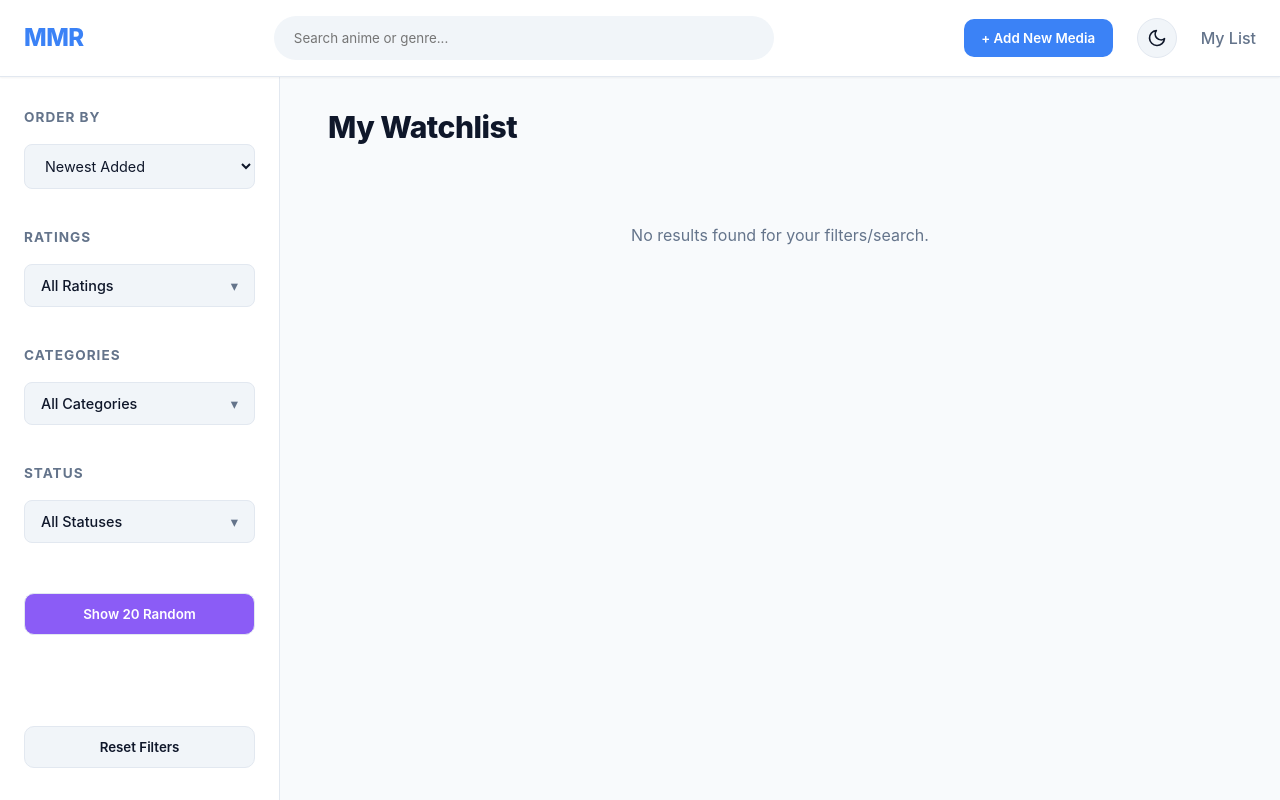
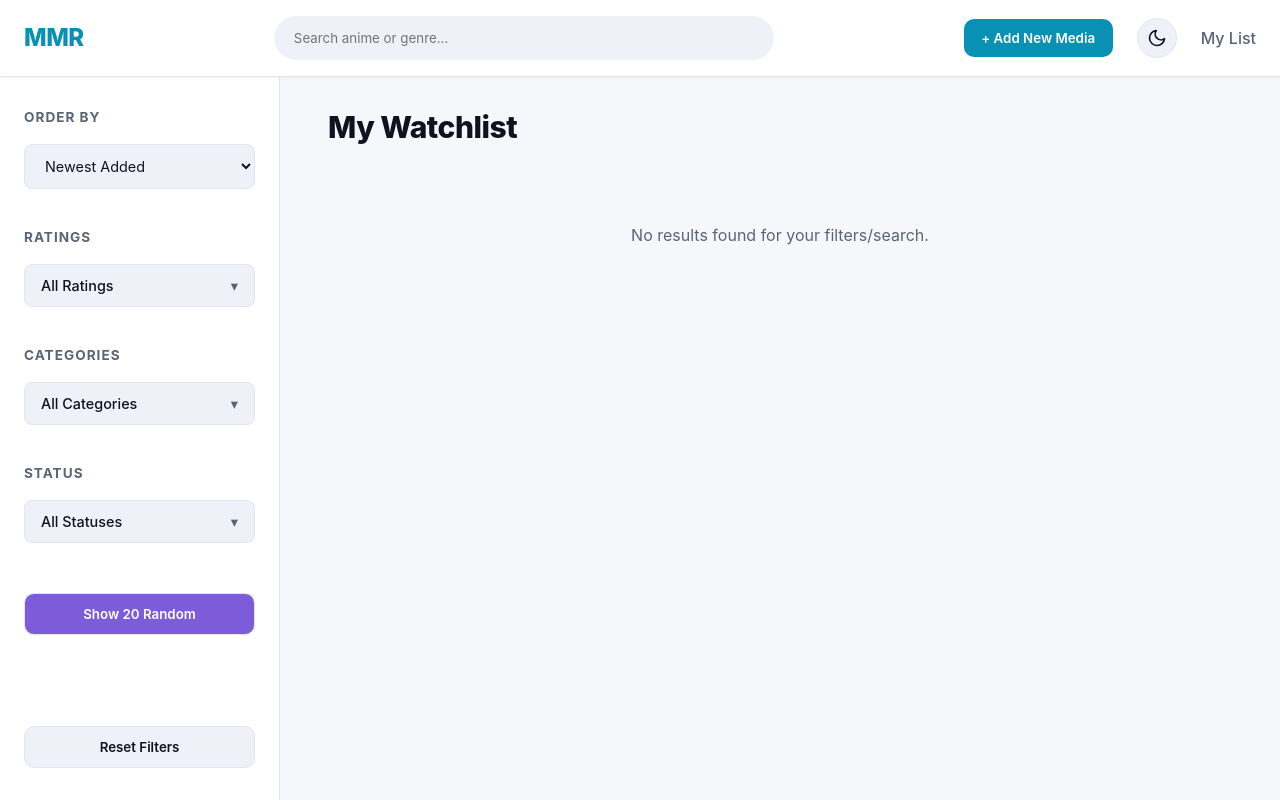
Before and after one commit to Melazhari1/media-ranking, a PHP site: page / in a window 1280 px wide. Run offline with PHP 8.4, Linux system fonts and the light colour scheme; data that the repository does not hold is empty; a stand-in replaces the project's code that opens the database connection; some libraries are stand-ins or nearby versions.

Commit message:
Update style colors

```diff
--- a/styles.css
+++ b/styles.css
@@ -1,14 +1,15 @@
 /* --- CSS VARIABLES & RESET --- */
 :root {
-    --bg-body: #f8fafc;
+    --bg-body: #f6f7fb;
     --bg-panel: #ffffff;
     --bg-card: #ffffff;
-    --bg-input: #f1f5f9;
-    --primary: #3b82f6;
-    --secondary: #8b5cf6;
-    --text-main: #0f172a;
-    --text-muted: #64748b;
-    --border: #e2e8f0;
+    --bg-input: #eef1f7;
+    --primary: #0891b2;
+    --primary-rgb: 8, 145, 178;
+    --secondary: #7c5cd9;
+    --text-main: #10131f;
+    --text-muted: #5b6474;
+    --border: #e2e6f0;
     --radius: 12px;
     --transition: 0.3s cubic-bezier(0.4, 0, 0.2, 1);
     --shadow-sm: 0 1px 2px 0 rgb(0 0 0 / 0.05);
```
Also changed, not shown: other parts of styles.css (+23 -16 lines).
